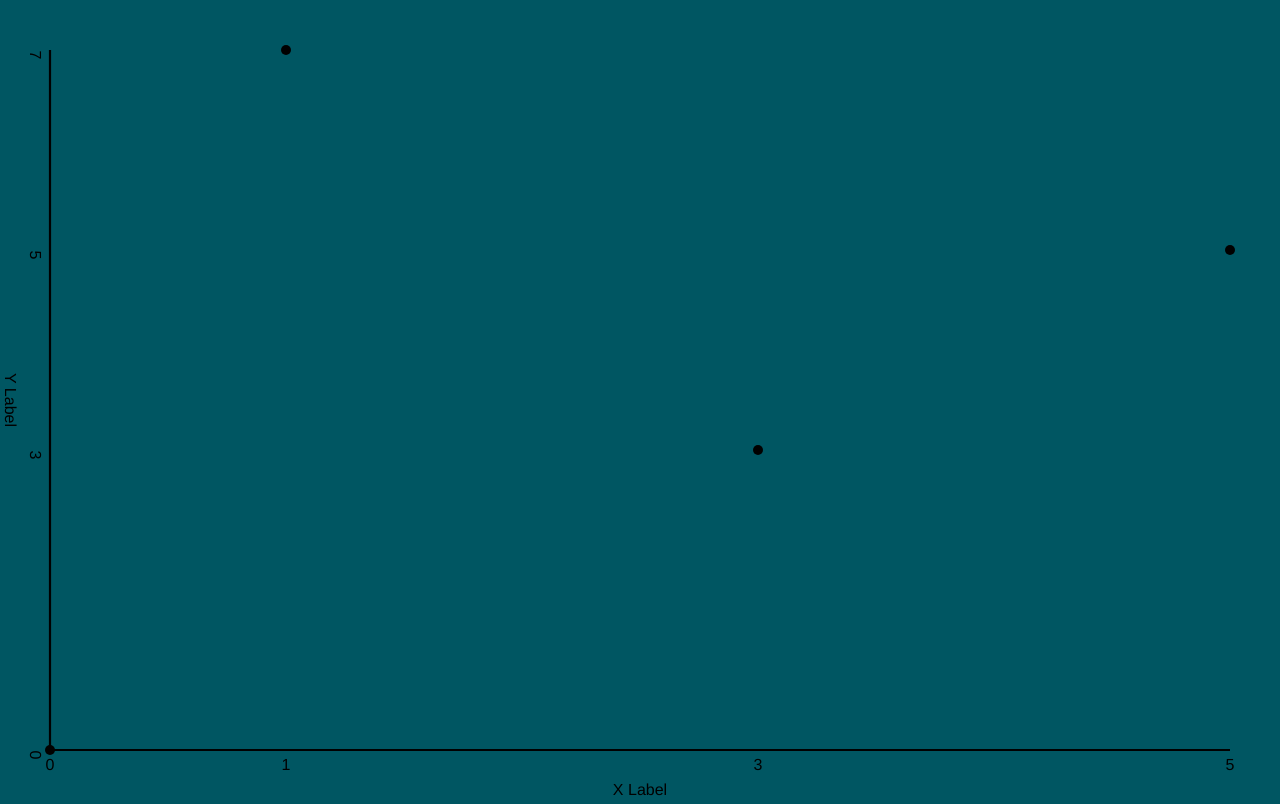
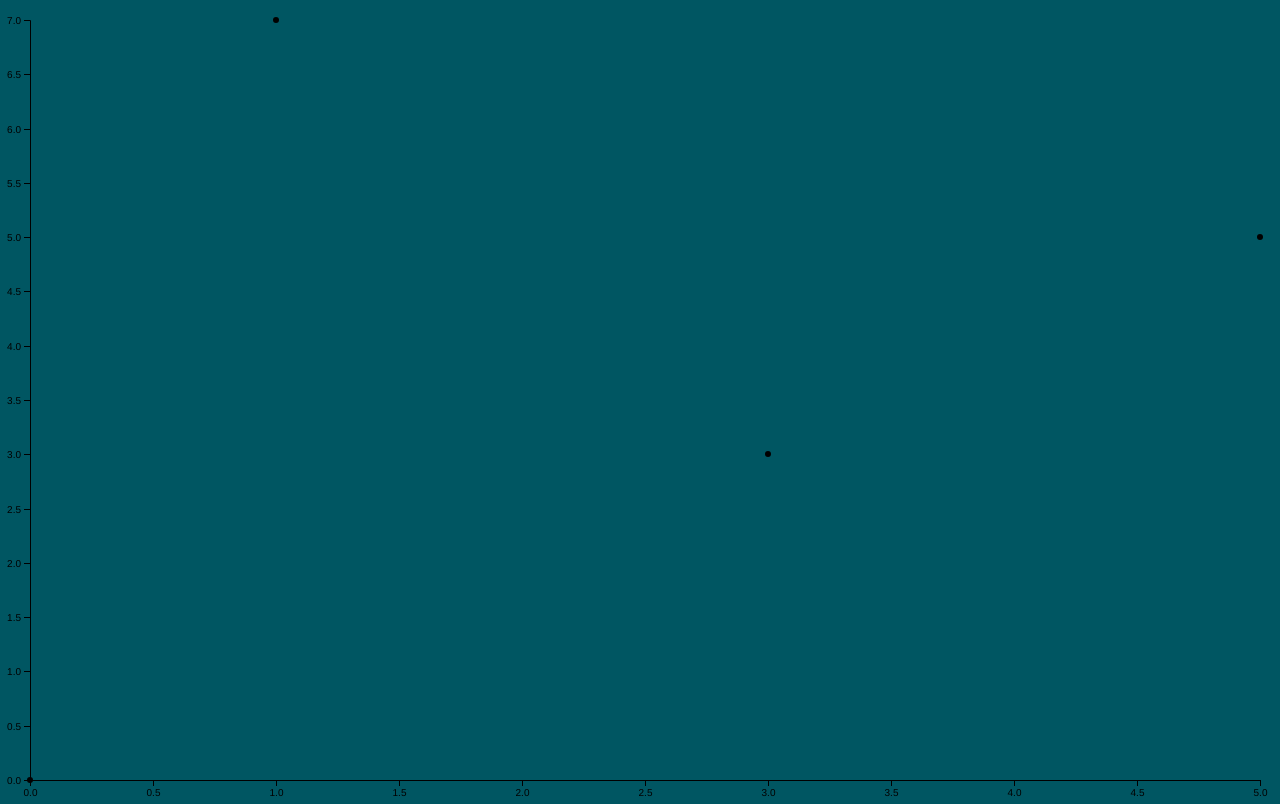
Before and after one commit to Statismic/plots, a Vue app: page /#/scatter-plot in a window 1280 px wide. Built offline with nearby package versions, Linux system fonts and the light colour scheme.

Commit message:
Completely redesigned the base api and scatter-plot

```diff
--- a/package.json
+++ b/package.json
@@ -19,6 +19,7 @@
     "*.js"
   ],
   "dependencies": {
+    "d3": "^5.9.1",
     "vue": "^2.5.17",
     "vue-router": "^3.0.1"
   },
--- /dev/null
+++ b/src/assets/d3/index.js
@@ -0,0 +1,14 @@
+import { scaleLinear, scaleTime, scaleBand } from "d3-scale";
+import { axisBottom, axisLeft } from "d3-axis";
+import { select } from "d3-selection";
+
+export { select } from "d3";
+
+export default {
+  scaleLinear,
+  scaleTime,
+  scaleBand,
+  axisBottom,
+  axisLeft,
+  select
+};
--- /dev/null
+++ b/src/components/Plot.vue
@@ -0,0 +1,65 @@
+<template>
+  <svg ref="plot" width="100%" height="100%">
+    <g :transform="`translate(${marginLeft} ${marginTop})`">
+      <component :is="type" :data="data" :width="width" :height="height" :options="options"></component>
+    </g>
+  </svg>
+</template>
+
+<script>
+import ScatterPlot from "./Scatter";
+
+export default {
+  name: "plot",
+  props: {
+    type: {
+      type: String,
+      required: true
+    },
+    data: {
+      type: Array,
+      required: true
+    },
+    marginTop: {
+      type: Number,
+      default: 20
+    },
+    marginLeft: {
+      type: Number,
+      default: 30
+    },
+    marginBottom: {
+      type: Number,
+      default: 20
+    },
+    marginRight: {
+      type: Number,
+      default: 20
+    },
+    options: Object
+  },
+  data() {
+    return {
+      width: 0,
+      height: 0
+    };
+  },
+  methods: {
+    onResize() {
+      const { width, height } = this.$refs.plot.getBoundingClientRect();
+      this.width = width - this.marginLeft - this.marginRight;
+      this.height = height - this.marginTop - this.marginBottom;
+    }
+  },
+  mounted() {
+    this.onResize();
+    window.addEventListener("resize", this.onResize);
+  },
+  beforeDestroy() {
+    window.removeEventListener("resize", this.onResize);
+  },
+  components: {
+    ScatterPlot
+  }
+};
+</script>
--- a/src/components/Scatter.vue
+++ b/src/components/Scatter.vue
@@ -1,117 +1,92 @@
 <template>
-  <svg ref="plot" class="container">
-    <y-axis :ctx="this"></y-axis>
-    <x-axis :ctx="this"></x-axis>
-    <y-label :ctx="this"></y-label>
-    <x-label :ctx="this"></x-label>
-
-    <g v-for="(v, index) in dataX" :key="index">
-      <text
-        :x="convertX(v)"
-        :y="convertY(0) + 20"
-        :fill="colorIndex"
-        :font-size="sizeIndex"
-        text-anchor="middle"
-      >{{ v }}</text>
-      <text
-        :x="convertX(0) - 15"
-        :y="convertY(dataY[index]) + 5"
-        :fill="colorIndex"
-        :font-size="sizeIndex"
-        text-anchor="middle"
-        writing-mode="tb-rl"
-      >{{ dataY[index] }}</text>
-
+  <g>
+    <g v-for="(v, index) in data" :key="index">
       <circle
-        class="hover"
-        :cx="convertX(v)"
-        :cy="convertY(dataY[index])"
-        :r="sizePoint"
-        :fill="colorPoint"
-        @mouseover="activeIndex=index"
-        @mouseout="activeIndex=-1"
-      ></circle>
+        :cx="scale.x(v.x)"
+        :cy="scale.y(v.y)"
+        :r="_options.sizePoint"
+        @mouseover="activeIndex = index"
+        @mouseout="activeIndex = -1"
+        style="cursor: pointer"
+      />
 
       <line
-        :x1="convertX(0)"
-        :y1="convertY(dataY[index])"
-        :x2="convertX(v)"
-        :y2="convertY(dataY[index])"
-        :stroke="colorHighlighter"
+        :x1="scale.x(0)"
+        :y1="scale.y(v.y)"
+        :x2="scale.x(v.x)"
+        :y2="scale.y(v.y)"
+        stroke="black"
         stroke-dasharray="5 5"
         v-show="activeIndex===index"
       ></line>
+
       <line
-        :x1="convertX(v)"
-        :y1="convertY(0)"
-        :x2="convertX(v)"
-        :y2="convertY(dataY[index])"
-        :stroke="colorHighlighter"
+        :x1="scale.x(v.x)"
+        :y1="scale.y(0)"
+        :x2="scale.x(v.x)"
+        :y2="scale.y(v.y)"
+        stroke="black"
         stroke-dasharray="5 5"
         v-show="activeIndex===index"
       ></line>
     </g>
-  </svg>
+
+    <g v-axis:y="scale"></g>
+    <g v-axis:x="scale" :transform="`translate(0, ${height})`"></g>
+  </g>
 </template>
 
 <script>
-import BaseMixins from "./base";
-import { XAxis, YAxis, XLabel, YLabel } from "./parts";
+import d3 from "@/assets/d3";
 
 export default {
-  /**
-    data-y: an array of y values
-    color-point: color for points in the plot
-    color-highlighter: color for helper lines when you hover points
-    size-point: sizes of points in the plot
-   */
-  mixins: [BaseMixins],
+  name: "scatter-plot",
   props: {
-    dataY: {
-      type: Array,
-      required: true
-    },
-    colorPoint: {
-      type: String,
-      default: "black"
-    },
-    colorHighlighter: {
-      type: String,
-      default: "black"
-    },
-    sizePoint: {
-      type: String,
-      default: "5"
-    }
+    width: Number,
+    height: Number,
+    data: Array,
+    options: Object
   },
   data() {
     return {
-      activeIndex: -1 // Index based on xdata
+      activeIndex: -1
     };
   },
   computed: {
-    height() {
-      const max = this.safe(Math.max(...this.dataY));
-      const min = this.safe(Math.min(...this.dataY));
-      const diff = max - min;
-      return diff === 0 ? 1 : diff;
+    scale() {
+      const x = d3
+        .scaleLinear()
+        .domain([0, Math.max(...this.data.map(v => v["x"]))])
+        .rangeRound([0, this.width]);
+
+      const y = d3
+        .scaleLinear()
+        .domain([0, Math.max(...this.data.map(v => v["y"]))])
+        .rangeRound([this.height, 0]);
+
+      return { x, y };
     },
-    width() {
-      const max = this.safe(Math.max(...this.dataX));
-      const min = this.safe(Math.min(...this.dataX));
-      const diff = max - min;
-      return diff === 0 ? 1 : diff;
+    // options after normalized
+    _options() {
+      return {
+        ...{
+          sizePoint: 3
+        },
+        ...this.options
+      };
     }
   },
-  components: {
-    YAxis,
-    XAxis,
-    XLabel,
-    YLabel
+  directives: {
+    axis(el, binding) {
+      const axis = binding.arg;
+      const axisMethod = { x: "axisBottom", y: "axisLeft" }[axis];
+      const methodArg = binding.value[axis];
+
+      d3.select(el).call(d3[axisMethod](methodArg));
+    }
   }
 };
 </script>
 
 <style scoped>
-@import "./base.css";
 </style>
--- a/src/views/ScatterPlot.vue
+++ b/src/views/ScatterPlot.vue
@@ -1,18 +1,20 @@
 <template>
-<scatter-plot label-x="X Label" label-y="Y Label" :data-x="xdata" :data-y="ydata"/>
+  <plot type="scatter-plot" :data="data" :options="options"/>
 </template>
 
 <script>
-import ScatterPlot from "@/components/Scatter.vue";
+import Plot from "@/components/Plot.vue";
 
 export default {
   components: {
-    ScatterPlot
+    Plot
   },
   data() {
     return {
-      xdata: [0, 1, 3, 5],
-      ydata: [0, 7, 3, 5]
+      data: [{ x: 0, y: 0 }, { x: 1, y: 7 }, { x: 3, y: 3 }, { x: 5, y: 5 }],
+      options: {
+        sizePoint: 3
+      }
     };
   }
 };
```
Also changed, not shown: index.html (added, +39 -0 lines), jsconfig.json (added, +15 -0 lines), 1 other file (tests, documents, lock files or other folders).
